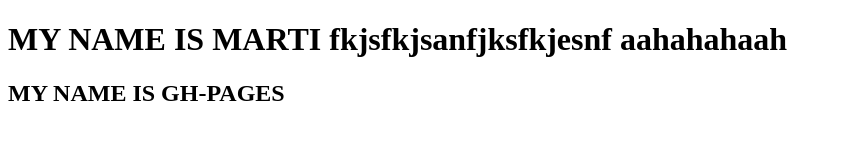
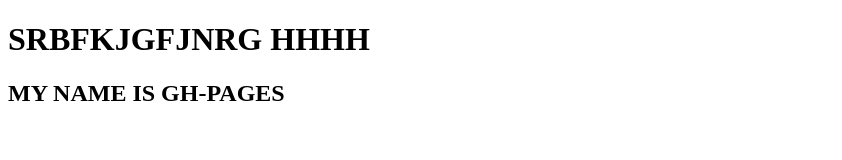
Before and after one commit to Kamal-kopchik/task2-domen, a plain HTML site: page index.html in a window 1280 px wide. Shown: the whole page, without its empty margins (0-842 px from the left). Drawn offline with Linux system fonts and the light colour scheme.

Commit message:
commit of master

```diff
--- a/index.html
+++ b/index.html
@@ -8,7 +8,7 @@
 </head>
 
 <body>
-    <h1>MY NAME IS MARTI fkjsfkjsanfjksfkjesnf aahahahaah</h1>
+    <h1>SRBFKJGFJNRG HHHH</h1>
     <h2>MY NAME IS GH-PAGES</h2>
 
 </body>
```
